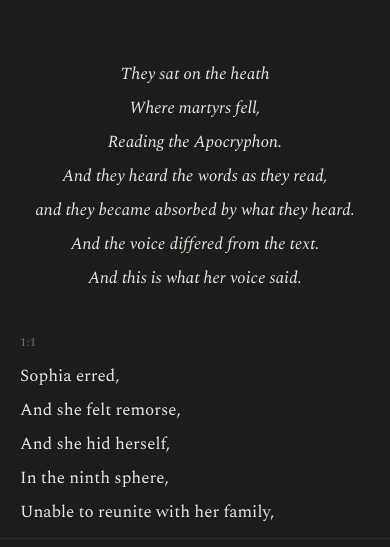
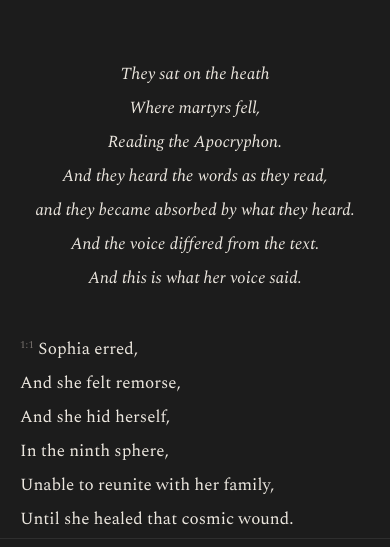
Before and after one commit to Ashosystem/the-book-of-phosphorous, a plain HTML site: page index.html in a window 390 px wide. Shown: the part 248-795 px from the top of the page. Drawn offline with nearby package versions, Linux system fonts and the light colour scheme.

Commit message:
Verse numbers: inline superscript at start of first line (Bible style)

```diff
--- a/app.js
+++ b/app.js
@@ -319,8 +319,12 @@ function renderChapter(ch) {
       verse++;
       mark = `<span class="verse-num">${ch.n}:${verse}</span>`;
     }
-    const lines = s.l.map(line => `<p>${escHtml(line)}</p>`).join('');
-    return `<div class="${cls}">${mark}${lines}</div>`;
+    const lines = s.l.map((line, i) =>
+      (i === 0 && mark)
+        ? `<p>${mark}${escHtml(line)}</p>`
+        : `<p>${escHtml(line)}</p>`
+    ).join('');
+    return `<div class="${cls}">${lines}</div>`;
   }).join('');
 
   return html;
--- a/style.css
+++ b/style.css
@@ -151,26 +151,16 @@ body {
   margin-bottom: 2.2em;
 }
 
-.stanza.left { text-align: left; position: relative; }
+.stanza.left { text-align: left; }
 
 .verse-num {
-  position: absolute;
-  left: -3.4em;
-  top: 0.35em;
-  font-size: 0.72em;
+  font-size: 0.62em;
+  vertical-align: 0.55em;
   color: var(--text-muted);
-  letter-spacing: 0.04em;
+  letter-spacing: 0.03em;
   font-variant-numeric: tabular-nums;
   user-select: none;
-}
-
-@media (max-width: 760px) {
-  .verse-num {
-    position: static;
-    display: block;
-    margin-bottom: 0.4em;
-    font-size: 0.7em;
-  }
+  margin-right: 0.4em;
 }
 
 .stanza.centered { text-align: center; }
```
